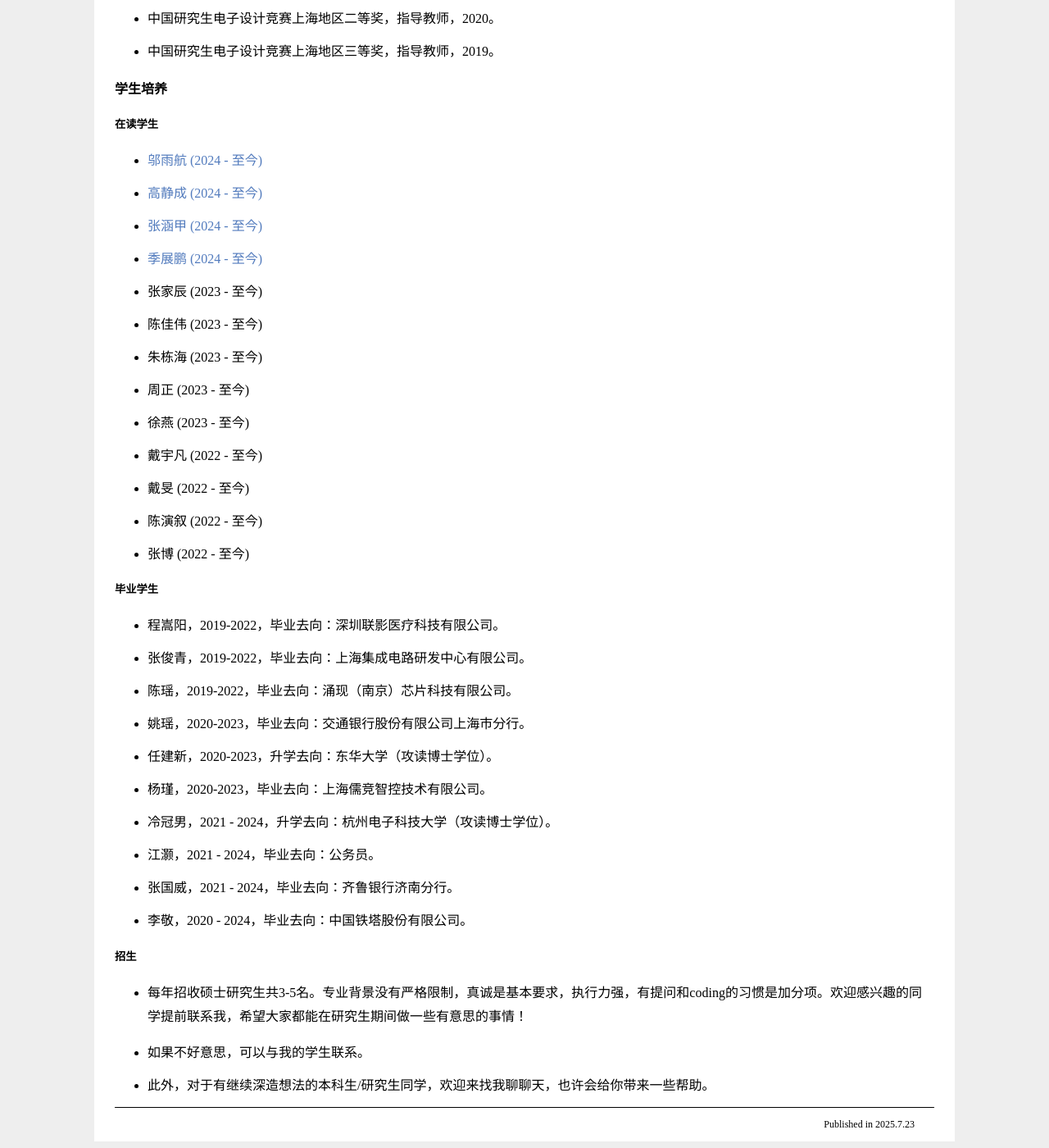
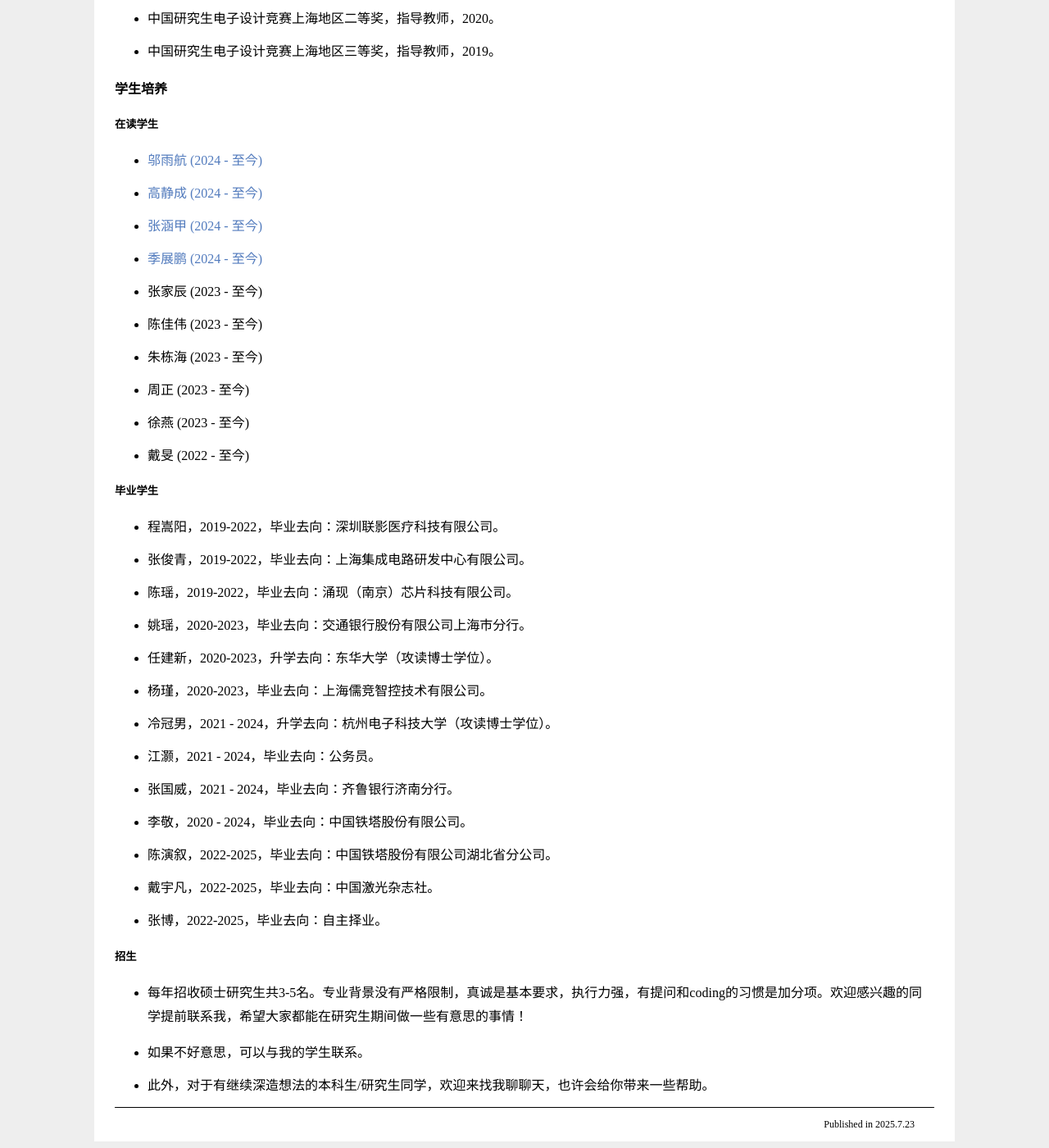
Before and after one commit to X-Lab-CN/introduce, a Jekyll site: the page introduce.html, which Jekyll copies as it is, in a window 1280 px wide and 1400 px high, scrolled down 7885 px. Shown: the whole window at 82% size. Built offline with Jekyll 4.4.1, drawn with Linux system fonts in a browser that asks for light colours.

Commit message:
Update introduce.html

```diff
--- a/introduce.html
+++ b/introduce.html
@@ -776,16 +776,7 @@
         </ul>
         <ul>
             <li>
-                <p>戴宇凡 (2022 - 至今)</p>
-            </li>
-            <li>
                 <p>戴旻 (2022 - 至今)</p>
-            </li>
-            <li>
-                <p>陈演叙 (2022 - 至今)</p>
-            </li>
-            <li>
-                <p>张博 (2022 - 至今)</p>
             </li>
         </ul>
         <h5>毕业学生</h5>
@@ -820,6 +811,15 @@
             <li>
                 <p>李敬，2020 - 2024，毕业去向：中国铁塔股份有限公司。</p>
             </li>
+	    <li>
+                <p>陈演叙，2022-2025，毕业去向：中国铁塔股份有限公司湖北省分公司。</p>
+            </li>
+	    <li>
+                <p>戴宇凡，2022-2025，毕业去向：中国激光杂志社。</p>
+            </li>
+            <li>
+                <p>张博，2022-2025，毕业去向：自主择业。</p>
+            </li>
         </ul>
         <h5>招生</h5>
         <ul>
```
